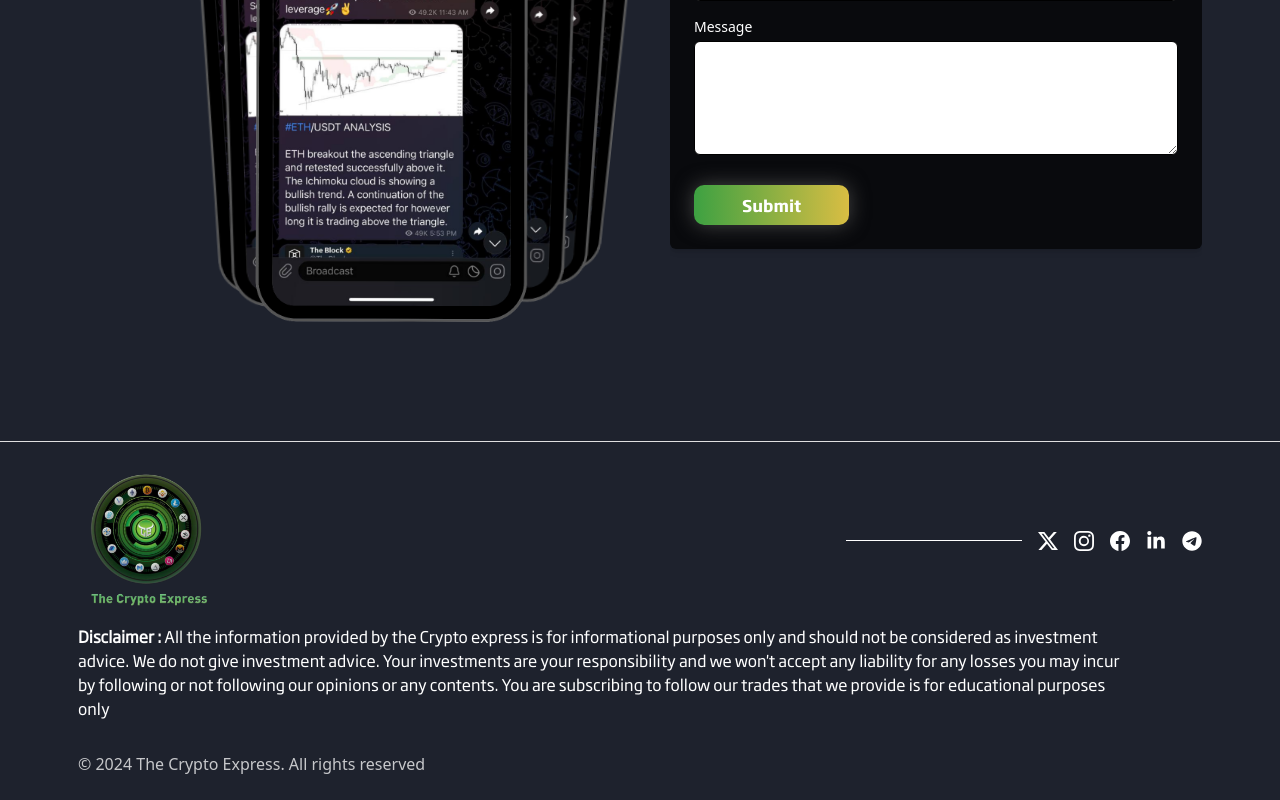
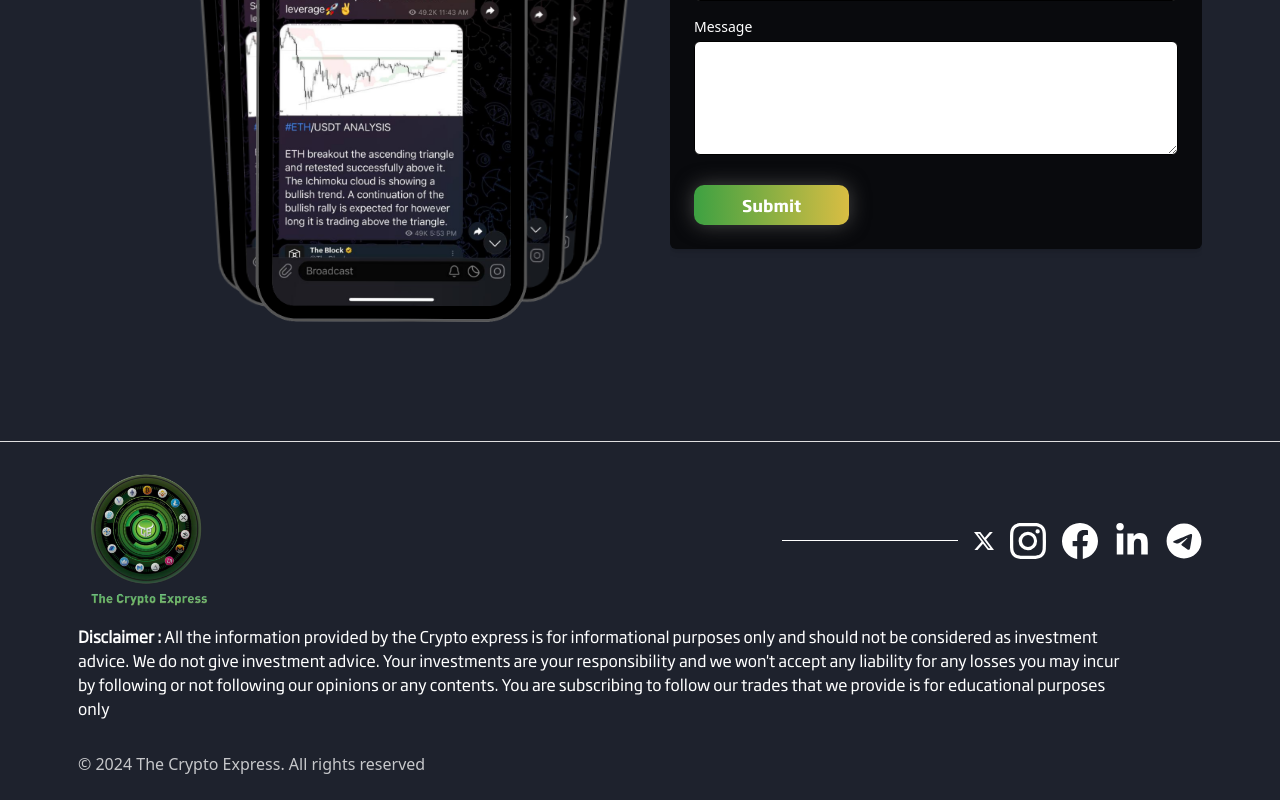
Before and after one commit to noorshanu/cryptoexpress, a React (Vite) app: page / in a window 1280 px wide. Shown: the part 4409-5209 px from the top of the page. Built offline with nearby package versions, Linux system fonts and the light colour scheme.

Commit message:
Update Footer.jsx

```diff
--- a/src/sections/Footer.jsx
+++ b/src/sections/Footer.jsx
@@ -20,18 +20,18 @@
               <a href="/" className=" text-xl ">
                 <BsTwitterX />
               </a>
-              <a href="/" className=" text-xl">
+              <a href="/" className=" text-4xl">
                 <BsInstagram />
               </a>
 
-              <a href="/" className=" text-xl">
+              <a href="/" className=" text-4xl">
                 <BsFacebook />
               </a>
 
-              <a href="/" className=" text-xl">
+              <a href="/" className=" text-4xl">
                 <FaLinkedinIn />
               </a>
-              <a href="/" className=" text-xl">
+              <a href="/" className=" text-4xl">
                 <FaTelegram />
               </a>
             </div>
```
